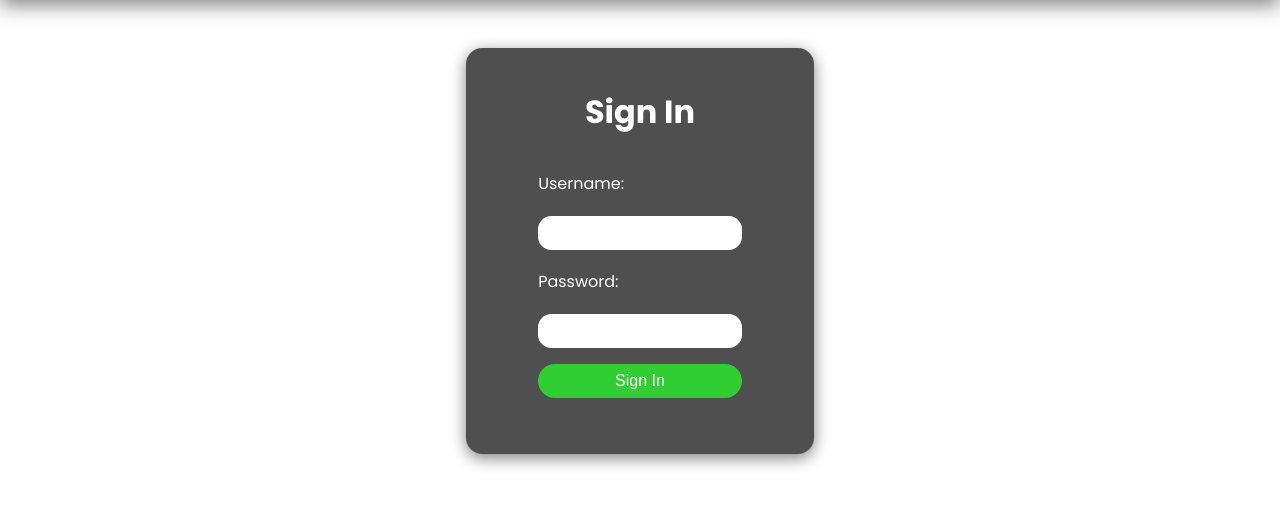
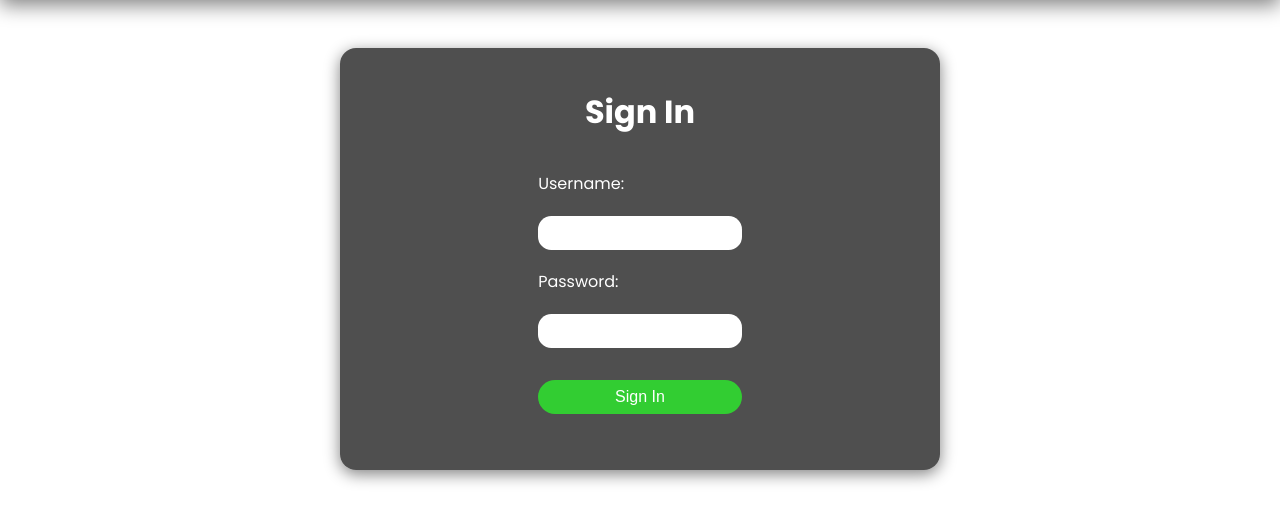
Before and after one commit to EclecticOwl/django-blog, a Django app: page /sign-in/ in a window 1280 px wide. Shown: the part 70-593 px from the top of the page. Run offline with Django 4.2, Linux system fonts and the light colour scheme.

Commit message:
Added some padding to the sign in form.

```diff
--- a/static/css/main.css
+++ b/static/css/main.css
@@ -35,6 +35,8 @@ nav {
     color: white;
     text-decoration: none;
 }
+
+
 /* Message Styling */
 .messages {
     display: flex;
@@ -64,14 +66,15 @@ nav {
     border-radius: 1.2em;
 }
 
+
 /* Form Styling */
-
 .form-container {
     margin: 2em auto 0 auto;
     background-color: rgba(0, 0, 0, 0.692);
-    padding: 3em 4em;
+    padding: 3em 2em;
     border-radius: 1em;
-    max-width: 100%;
+    width: 100%;
+    max-width: 600px;
     display: flex;
     gap: 2em;
     flex-direction: column;
@@ -125,6 +128,7 @@ nav {
     outline: none;
 }
 .form-container button {
+    margin-top: 1em;
     background-color: limegreen;
     padding: .5em 0;
 }
```
